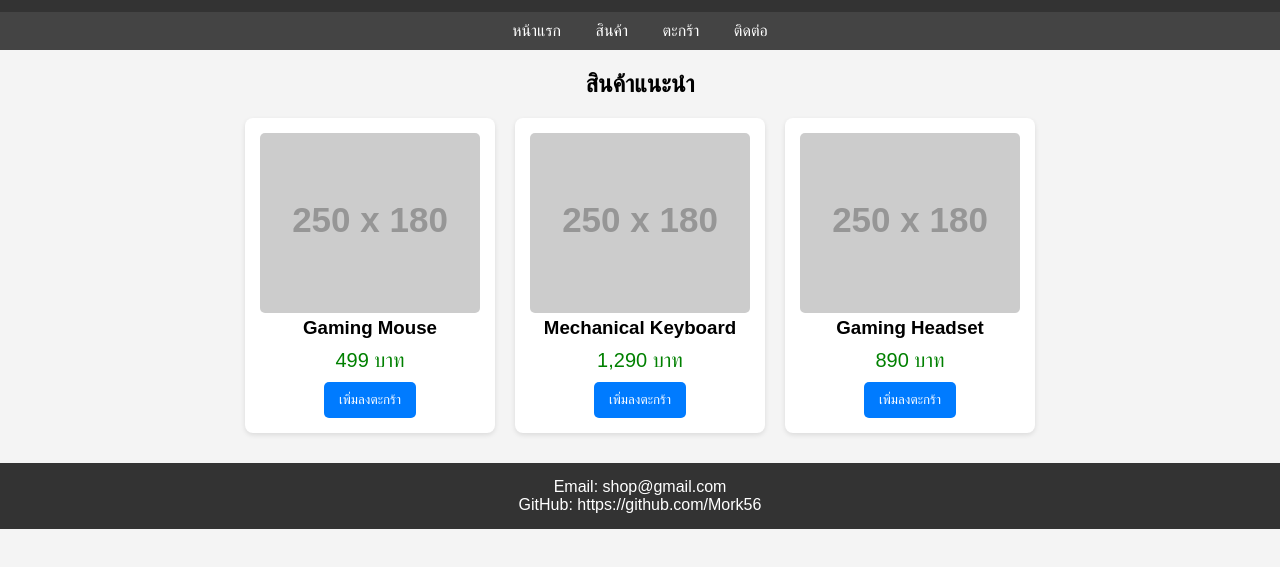
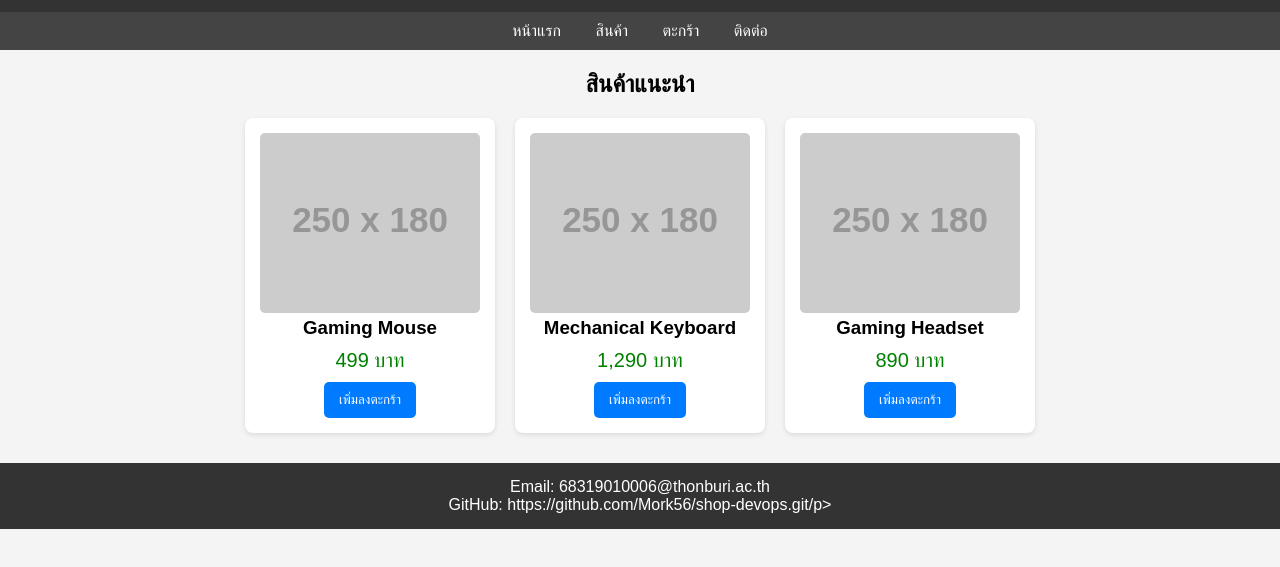
Before and after one commit to Mork56/shop-devops, a website: page index.html in a window 1280 px wide. Shown: the part 73-640 px from the top of the page. Drawn offline with Linux system fonts and the light colour scheme; placeholder pictures from the web are drawn by us.

Commit message:
แก้นิดๆหน่อยๆ

```diff
--- a/index.html
+++ b/index.html
@@ -137,8 +137,8 @@
     </div>
 
     <footer>
-        <p>Email: shop@gmail.com</p>
-        <p>GitHub: https://github.com/Mork56</p>
+        <p>Email: 68319010006@thonburi.ac.th</p>
+        <p>GitHub: https://github.com/Mork56/shop-devops.git/p>
     </footer>
 
 </body>
```
